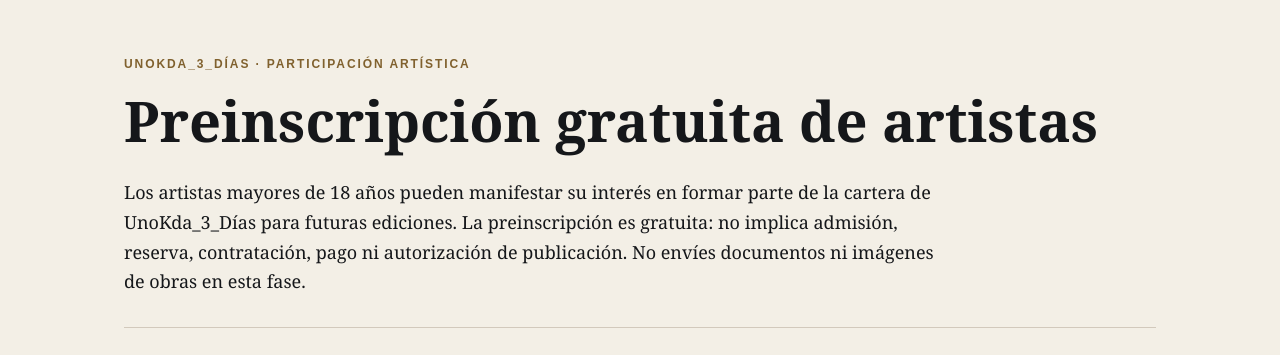
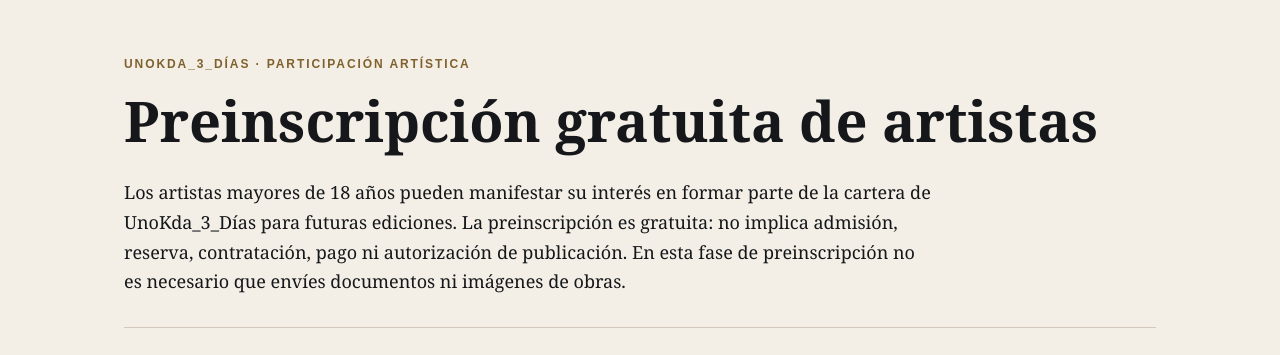
Before and after one commit to unokda3dias/unokda3dias.github.io, a plain HTML site: page preinscripcion/index.html in a window 1280 px wide. Shown: the part 421-776 px from the top of the page. Drawn offline with Linux system fonts and the light colour scheme.

Commit message:
Actualizar párrafo introductorio de preinscripción con texto aprobado por la dirección

```diff
--- a/preinscripcion/index.html
+++ b/preinscripcion/index.html
@@ -36,7 +36,7 @@ button[disabled]{opacity:.55;cursor:not-allowed}.state{min-height:1.7em;margin:1
 <main id="contenido">
 <p class="eyebrow">UnoKda_3_Días · Participación artística</p>
 <h1>Preinscripción gratuita de artistas</h1>
-<p class="intro">Los artistas mayores de 18 años pueden manifestar su interés en formar parte de la cartera de UnoKda_3_Días para futuras ediciones. La preinscripción es gratuita: no implica admisión, reserva, contratación, pago ni autorización de publicación. No envíes documentos ni imágenes de obras en esta fase.</p>
+<p class="intro">Los artistas mayores de 18 años pueden manifestar su interés en formar parte de la cartera de UnoKda_3_Días para futuras ediciones. La preinscripción es gratuita: no implica admisión, reserva, contratación, pago ni autorización de publicación. En esta fase de preinscripción no es necesario que envíes documentos ni imágenes de obras.</p>
 <hr class="divider">
 <div class="pending" id="pending" role="status">La conexión con la cartera institucional ya ha superado una prueba real. La recepción pública sigue cerrada mientras se finalizan las verificaciones legales y editoriales.</div>
 <section class="form-wrap" aria-labelledby="form-heading">
```
